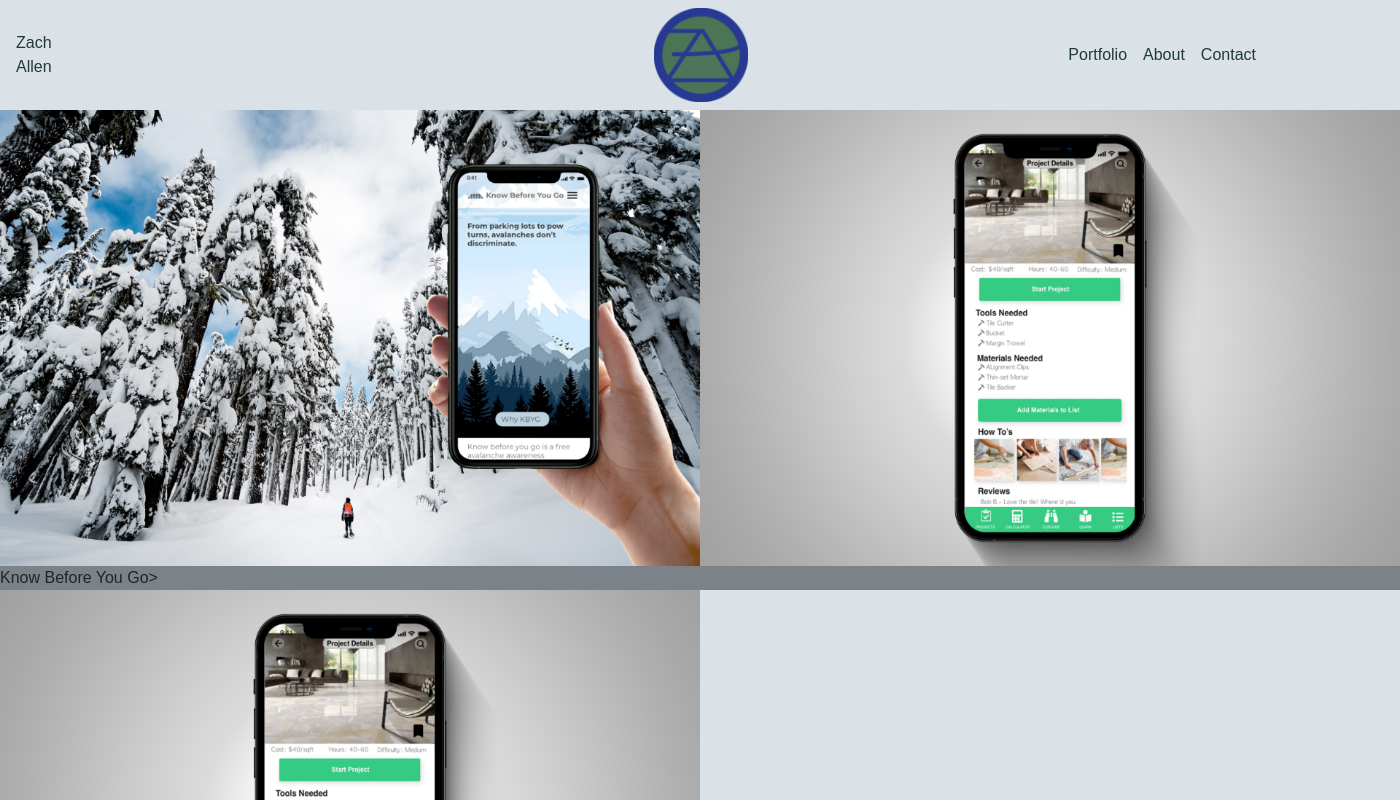
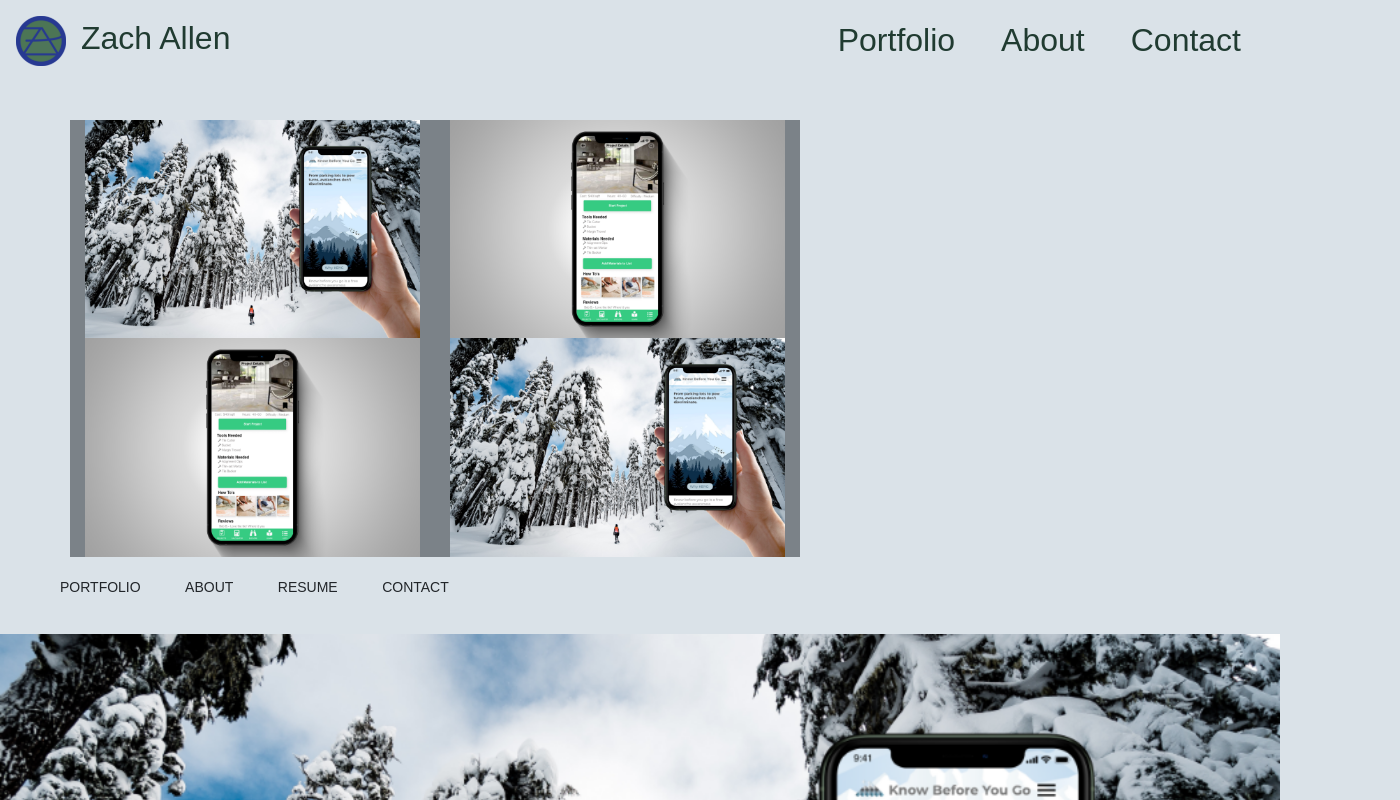
Before and after one commit to zrallen88/-UX_UI_HW_18, a plain HTML site: page index.html in a window 1280 px wide. Shown: the top 800 px of the page, 1400 px wide, since content can reach past the window. Drawn offline with nearby package versions, Linux system fonts and the light colour scheme.

Commit message:
using bootstrap
It still doesn't work

```diff
--- a/Assets/style.css
+++ b/Assets/style.css
@@ -1,55 +1,41 @@
 body {
-    margin: 0 auto;
     background: #DAE2E8;
     font-family: sans-serif;
-    max-width: 1280px;
-
-}
-.box {
-    max-width: 1280px;
-    margin: 0 auto;
-    padding:10px 0;
 }
 /* NAV*/
 
-.nav {
-    display: flex;
-    justify-content: space-around;
-    align-content: center;
-    background-color: #DAE2E8;
-}
+/* General */
+.customNav {
+    position: fixed;
+    width: 100%;
+    background-color: transparent !important;
+    background-size: cover;
+    z-index: 10;
+  }
+  .navbar-nav {
+    margin-left: auto;
+    margin-right: 0 !important;
+  }
+  .navbar-brand img {
+    padding-right: 15px;
+    width: 65px;
+  }
+  .nav-item {
+    margin: 0px 15px;
 
-.name {
-    justify-content: left;
-    align-items: center;
+  }
+
+  /* Navigation links */
+  .customNav a {
+    color: #203B31 !important;
     font-size: 32px;
-    font-family: Roboto sans-serif;
-    flex-grow: 1;
-    padding: 20px;
-}
-
-.logo {
-    margin-left: 48%;
-    margin-right: 25%;
-
-}
-
-.nav {
-    display: inline-block;
-    margin-left: 15px;
-    padding-top: 25px;
-    margin-right: 10px;
-    text-transform: uppercase;
-    list-style-type: none ;
-    font-size: 14px;
-    flex-flow: row;
-    background-color: aquamarine;
-
-}
-
+  }
+  .navCTA {
+    font-size: 15px;
+  }
 /*portfolio*/
 
-.content {
+.container {
    display: grid;
    grid-template-columns: 700px 700px;
     grid-template-rows: auto;
@@ -57,6 +43,7 @@ body {
     "KBYG DIY"
     "DIY DIY";
     margin: 0 auto;
+    padding-top: 120px;
 
 
 }
@@ -70,6 +57,7 @@ body {
     background-image: url(/Assets/Images/KBGY_hover.png);
     opacity: 1;
     transition: opacity .25s ease-in;
+
 
 }
 .kbyg_img:hover {
--- a/index.html
+++ b/index.html
@@ -9,26 +9,65 @@
 
 <!--header-->
 
-<header>
-    <nav class="navbar navbar-expand-lg navbar-light bg-primary>
-        <a class="navbar-brand" href="#" style="color:#203B31">Zach Allen</a>
-        <button class="navbar-toggler" type="button" data-toggle="collapse" data-target="#navbarNavAltMarkup" aria-controls="navbarNavAltMarkup" aria-expanded="false" aria-label="Toggle navigation">
-          <span class="navbar-toggler-icon"></span>
-        </button>
-        <div class="logo">
-            <img src="Assets/Images/ZA_Logo.png">
-        </div>
-        <div class="collapse navbar-collapse" id="navbarNavAltMarkup";>
-          <div class="navbar-nav">
-            <a class="nav-item nav-link active" style="color:#203B31" href="index.html">Portfolio <span class="sr-only">(current)</span></a>
-            <a class="nav-item nav-link" href="about.html" style="color:#203B31">About</a>
-            <a class="nav-item nav-link" href="#" style="color:#203B31">Contact</a>
+<!-- Navigation bar -->
+<nav class="navbar navbar-expand-lg navbar-light bg-light customNav">
+    <a class="navbar-brand" href="#"><img src="Assets/Images/ZA_Logo.png">Zach Allen</a>
+    <button class="navbar-toggler" type="button" data-toggle="collapse" data-target="#navbarSupportedContent"
+      aria-controls="navbarSupportedContent" aria-expanded="false" aria-label="Toggle navigation">
+      <span class="navbar-toggler-icon"></span>
+    </button>
+    <div class="collapse navbar-collapse" id="navbarSupportedContent">
+      <ul class="navbar-nav mr-auto">
+        <li class="nav-item active">
+          <a class="nav-link" href="index.html">Portfolio <span class="sr-only">(current)</span></a>
+        </li>
+        <li class="nav-item">
+          <a class="nav-link" href="about.html">About</a>
+          <li class="nav-item active">
+            <a class="nav-link" href="#">Contact <span class="sr-only">(current)</span></a>
+          </li>
           </div>
-        </div>
-      </nav>
-</header>
+        </li>
+      </ul>
+    </div>
+  </nav>
+  <!-- End navigation bar -->
 
 <!--body-->
+
+
+<div class="container">
+    <div class="row">
+      <div class="col col-lg-6 col-md-6 col-sm-12 KBYG">
+        <img src="Assets/Images/KBGY_p.png" class="kbyg_img img KBYG">
+      </div>
+      <div class="col col-lg-6 col-md-6 col-sm-12 DIY">
+        <img src="Assets/Images/DIY_p.png" class="diy_img img">
+      </div>
+      <div class="col col-lg-6 col-md-6 col-sm-12 ramble">
+        <img src="Assets/Images/DIY_p.png" class="ramble_img img">
+      </div>
+      <div class="col col-lg-6 col-md-6 col-sm-12 KBYG">
+        <img src="Assets/Images/KBGY_p.png" class="kbyg_img img">
+      </div>
+    </div>
+  </div>
+
+<!--footer-->
+<footer>
+    <div class="footer">
+     <ul>
+        <li>Portfolio</li>
+         <li>About</li>
+        <li>Resume</li>
+        <li>Contact</li>
+    </ul>
+   </div>
+</footer>
+</body>
+
+
+
 <section class="content">
 
     <div class="KBYG">
@@ -47,15 +86,3 @@
     </div>
 
 </section>
-
-<!--footer-->
-<footer>
-    <div class="footer">
-     <ul>
-        <li>Portfolio</li>
-         <li>About</li>
-        <li>Resume</li>
-        <li>Contact</li>
-    </ul>
-   </div>
-</footer>
```
Also changed, not shown: about.html (+18 -12 lines).
